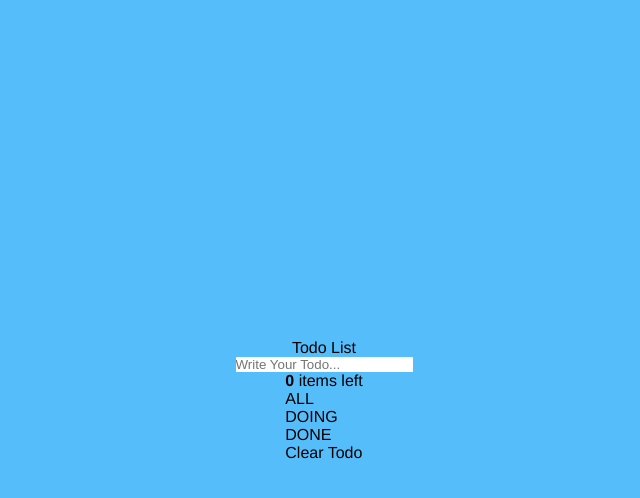
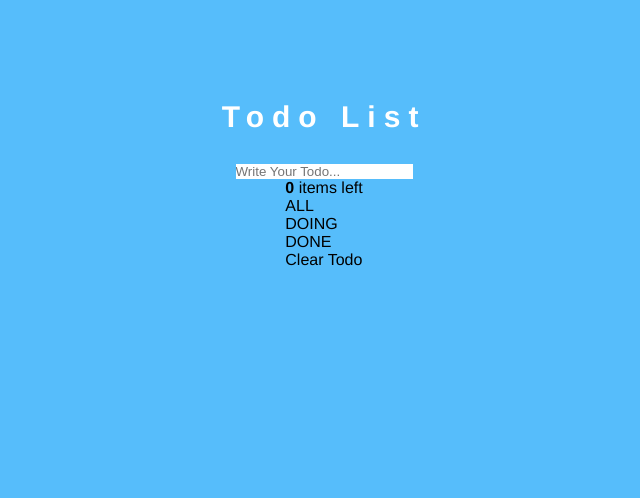
Before and after one commit to junjangsee/vue-todolist, a Vue app: page / in a window 1280 px wide. Shown: the top 498 px of the page, without its empty margins (316-956 px from the left). Built offline with nearby package versions, Linux system fonts and the light colour scheme.

Commit message:
[#27]style: Header 텍스트 스타일 변경

```diff
--- a/src/App.vue
+++ b/src/App.vue
@@ -128,7 +128,6 @@ export default {
 .todo-wrapper {
   display: flex;
   flex-direction: column;
-  justify-content: center;
   align-items: center;
   width: 400px;
   height: 600px;
--- a/src/components/Header.vue
+++ b/src/components/Header.vue
@@ -7,4 +7,13 @@ export default {};
 </script>
 
 <style scoped>
+.header {
+  width: 100%;
+  margin: 0 0 30px 0;
+  text-align: center;
+  font-size: 30px;
+  font-weight: 600;
+  color: #fff;
+  letter-spacing: 8px;
+}
 </style>
```
